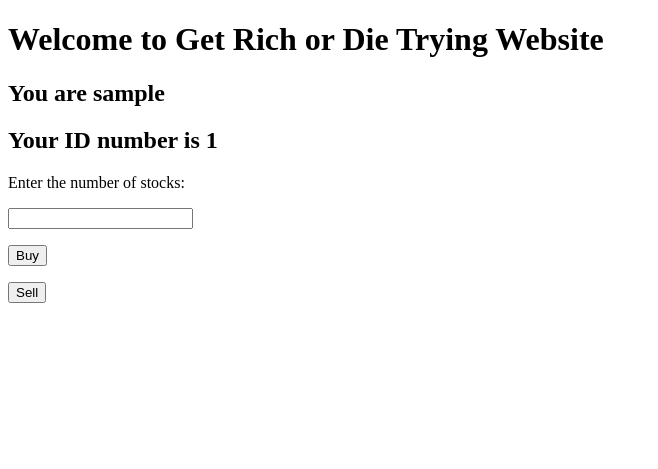
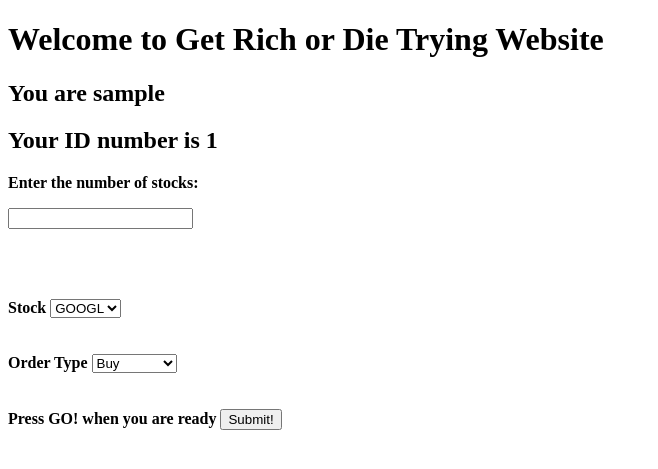
Before and after one commit to roelvanderleij2/git_rich_or_die_trying, a Flask app: a page that uses templates/profile.html in a window 1280 px wide. Shown: the top 469 px of the page, without its empty margins (0-658 px from the left). Run offline with Flask 2, Linux system fonts and the light colour scheme; parts of the project's set-up code (start-up, migrations or seed data) failed here and were passed over.

Commit message:
More functionality added to Flask

```diff
--- a/getRichOrDieTrying.py
+++ b/getRichOrDieTrying.py
@@ -2,21 +2,33 @@ from getRichOrDieTrying.User import User
 from getRichOrDieTrying.Market import Market
 from flask import Flask, render_template, request
 import datetime as dt
-from flask import Flask, render_template, request
 import getRichOrDieTrying.Order
 
 app = Flask(__name__)
 
 
-@app.route("/profile/<username>/<int:id_number>",
-           methods=["GET", "POST"])  # the user will ask for this web-page where the user should enter the variable
+@app.route("/home", methods=["GET", "POST"])
+def home():
+    return render_template("home.html")
+@app.route(
+    "/profile/<username>/<int:id_number>",
+    methods=["GET", "POST"])  # the user will ask for this web-page where the user should enter the variable
 # username and id_number
 def profile(username, id_number):
-    return render_template("profile.html", username=username, id_number=id_number)
+    if request.method == "POST":
+        # get the form data from the user
+        num_squrities = request.form["number"]
+        type_order = request.form['type']
+        stock_ticker = request.form['stock']
+        print(num_squrities, type_order, stock_ticker)
+        return render_template("inputs_view.html", num_squrities=num_squrities, type_order=type_order,
+                               stock_ticker=stock_ticker, title="Review")
+    else:
+        return render_template("profile.html", username=username, id_number=id_number, title="Profile")
 
 
-#if __name__ == "__main__":
-#    app.run(debug=True)
+if __name__ == "__main__":
+    app.run(debug=True)
 
 
 def main():
--- a/templates/profile.html
+++ b/templates/profile.html
@@ -2,17 +2,42 @@
 <html lang="en">
 <head>
     <meta charset="UTF-8">
-    <title>Welcome in get rich or die trying website</title>
+    {% if title %}
+        <title>Get Rich or Die Trying - {{ title }}</title>
+    {% else %}
+    <title>Get Rich or Die Trying</title>
+    {% endif %}
     <h1>Welcome to Get Rich or Die Trying Website</h1>
     <h2>You are {{ username }}</h2>
     <h2>Your ID number is {{id_number}}</h2>
 </head>
     <body>
-        <p>Enter the number of stocks:</p>
-            <form>
-                <p><input name="number" /></p>
-                <p><input type="submit" value="Buy" /></p>
-                <p><input type="submit" value="Sell" /></p>
+    <p><b>Enter the number of stocks:</b></p>
+            <form method="POST">
+                <p><input type="number" name="number" /></p>
+                <br>
+                <br>
+                <br>
+                <b><label for="list-1">Stock</label></b>
+                <select name="stock">
+                    <option value="GOOGL">GOOGL</option>
+                    <option value="MSFT">MSFT</option>
+                </select>
+                <br>
+                <br>
+                <br>
+                <b><label for="list-2">Order Type</label></b>
+                <select name="type">
+                    <option value="Buy">Buy</option>
+                    <option value="Sell">Sell</option>
+                    <option value="Stop-Loss">Stop-Loss</option>
+                    <option value="limit-Order">limit-Order</option>
+                </select>
+                <br>
+                <br>
+                <br>
+                <b>Press GO! when you are ready</b>
+                <button type="submit">Submit!</button>
             </form>
     </body>
 </html>
```
Also changed, not shown: templates/home.html (added, +15 -0 lines), templates/inputs_view.html (added, +14 -0 lines).
